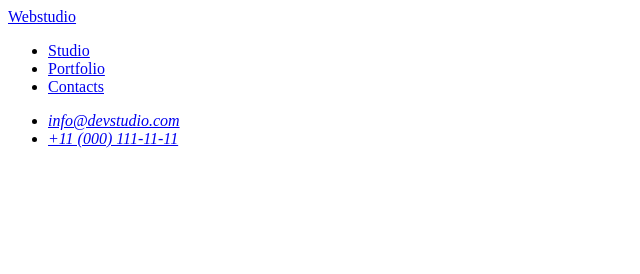
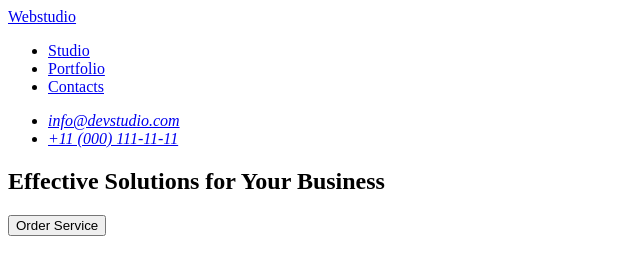
Before and after one commit to intakie/goit-markup-hw-01, a plain HTML site: page index.html in a window 1280 px wide. Shown: the whole page, without its empty margins (0-640 px from the left). Drawn offline with Linux system fonts and the light colour scheme.

Commit message:
section1

```diff
--- a/index.html
+++ b/index.html
@@ -34,5 +34,12 @@
         </address>
       </nav>
     </header>
+
+    <main>
+      <section>
+        <h1>Effective Solutions for Your Business</h1>
+        <button type="button">Order Service</button>
+      </section>
+    </main>
   </body>
 </html>
```
